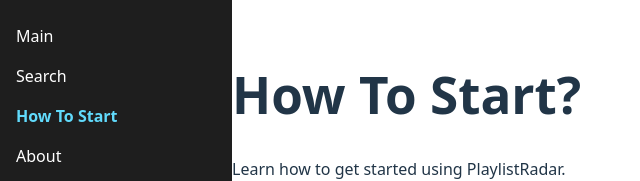
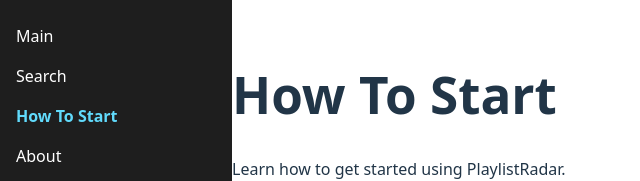
Before and after one commit to LaionFromNight/PlaylistRadar, a React (Vite) app: page /how-to-start in a window 1280 px wide. Shown: the top 181 px of the page, without its empty margins (0-640 px from the left). Built offline with nearby package versions, Linux system fonts and the light colour scheme.

Commit message:
chek deployment

```diff
--- a/src/HowToStart.jsx
+++ b/src/HowToStart.jsx
@@ -3,7 +3,7 @@ import React from 'react';
 export default function HowToStart() {
   return (
     <div>
-      <h1>How To Start?</h1>
+      <h1>How To Start</h1>
       <p>Learn how to get started using PlaylistRadar.</p>
     </div>
   );
```
